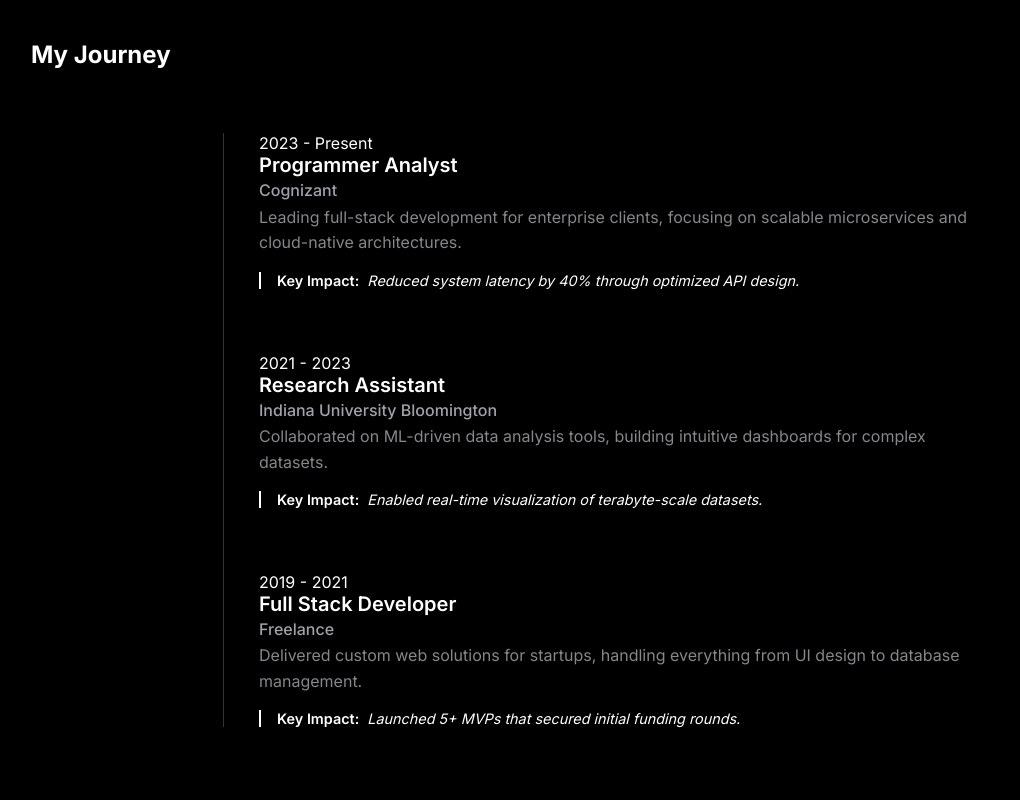
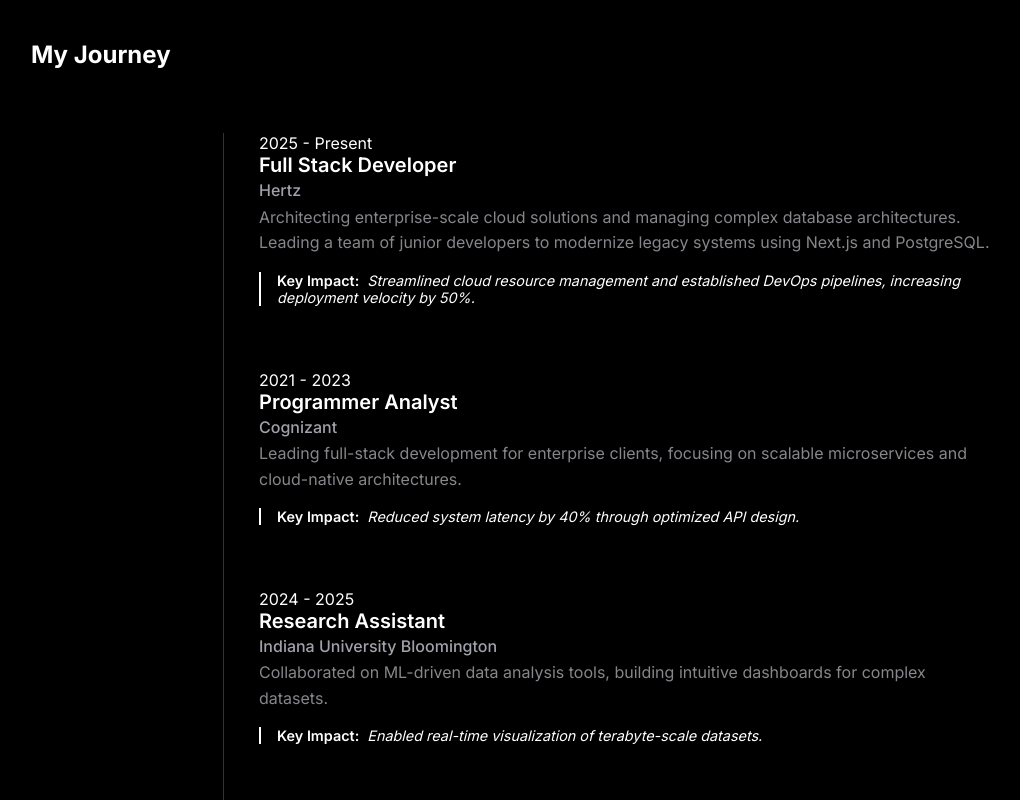
Before and after one commit to kiranreddy007/portfolio-monochrome, a Next.js app: page / in a window 1280 px wide. Shown: the part 1880-2680 px from the top of the page, without its empty margins (41-1061 px from the left). Built offline with nearby package versions, Linux system fonts and the light colour scheme.

Commit message:
experience improvement

```diff
--- a/src/components/Experience.tsx
+++ b/src/components/Experience.tsx
@@ -2,25 +2,32 @@ import styles from './Experience.module.css';
 
 const experiences = [
     {
+        company: "Hertz",
+        role: "Full Stack Developer",
+        period: "2025 - Present",
+        description: "Architecting enterprise-scale cloud solutions and managing complex database architectures. Leading a team of junior developers to modernize legacy systems using Next.js and PostgreSQL.",
+        impact: "Streamlined cloud resource management and established DevOps pipelines, increasing deployment velocity by 50%."
+    },
+    {
         company: "Cognizant",
         role: "Programmer Analyst",
-        period: "2023 - Present",
+        period: "2021 - 2023",
         description: "Leading full-stack development for enterprise clients, focusing on scalable microservices and cloud-native architectures.",
         impact: "Reduced system latency by 40% through optimized API design."
     },
     {
         company: "Indiana University Bloomington",
         role: "Research Assistant",
-        period: "2021 - 2023",
+        period: "2024 - 2025",
         description: "Collaborated on ML-driven data analysis tools, building intuitive dashboards for complex datasets.",
         impact: "Enabled real-time visualization of terabyte-scale datasets."
     },
     {
         company: "Freelance",
-        role: "Full Stack Developer",
-        period: "2019 - 2021",
-        description: "Delivered custom web solutions for startups, handling everything from UI design to database management.",
-        impact: "Launched 5+ MVPs that secured initial funding rounds."
+        role: "Product Engineer & Consultant",
+        period: "2019 - Present",
+        description: "Partnered with founders to turn abstract ideas into launched products. Owned the entire lifecycle—from product strategy and UI/UX design to architecture and deployment.",
+        impact: "Delivered end-to-end solutions for early-stage startups."
     }
 ];
 
```
